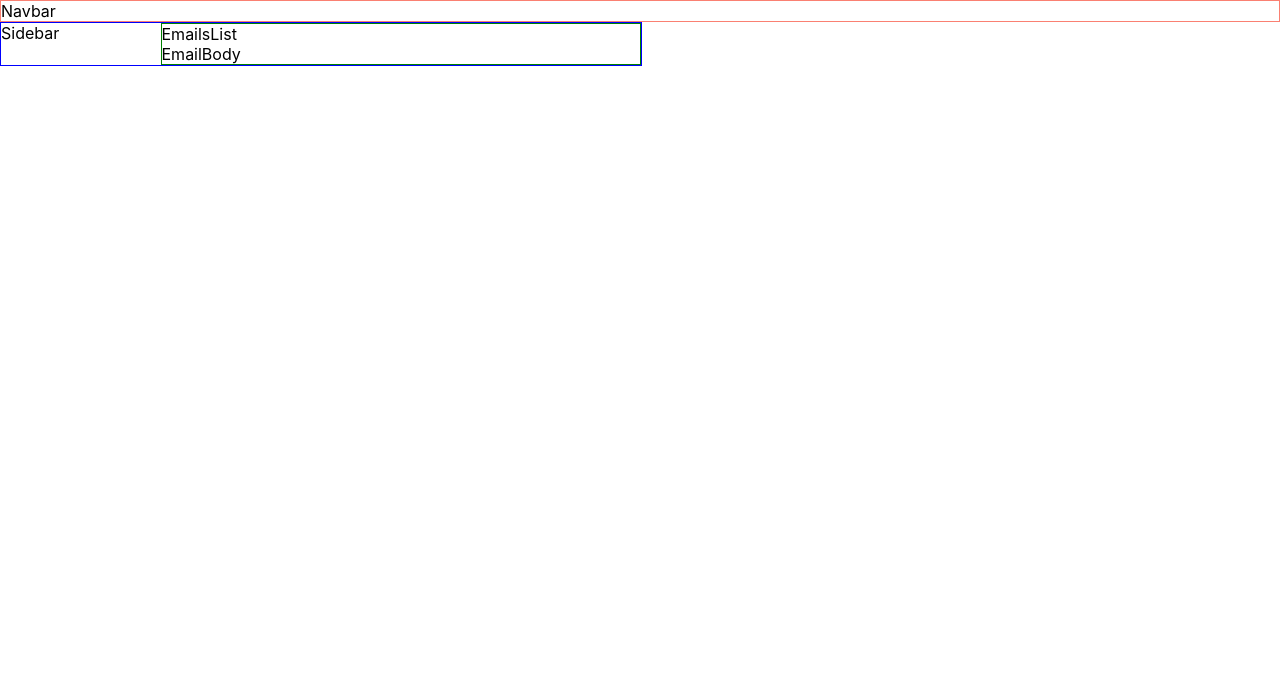
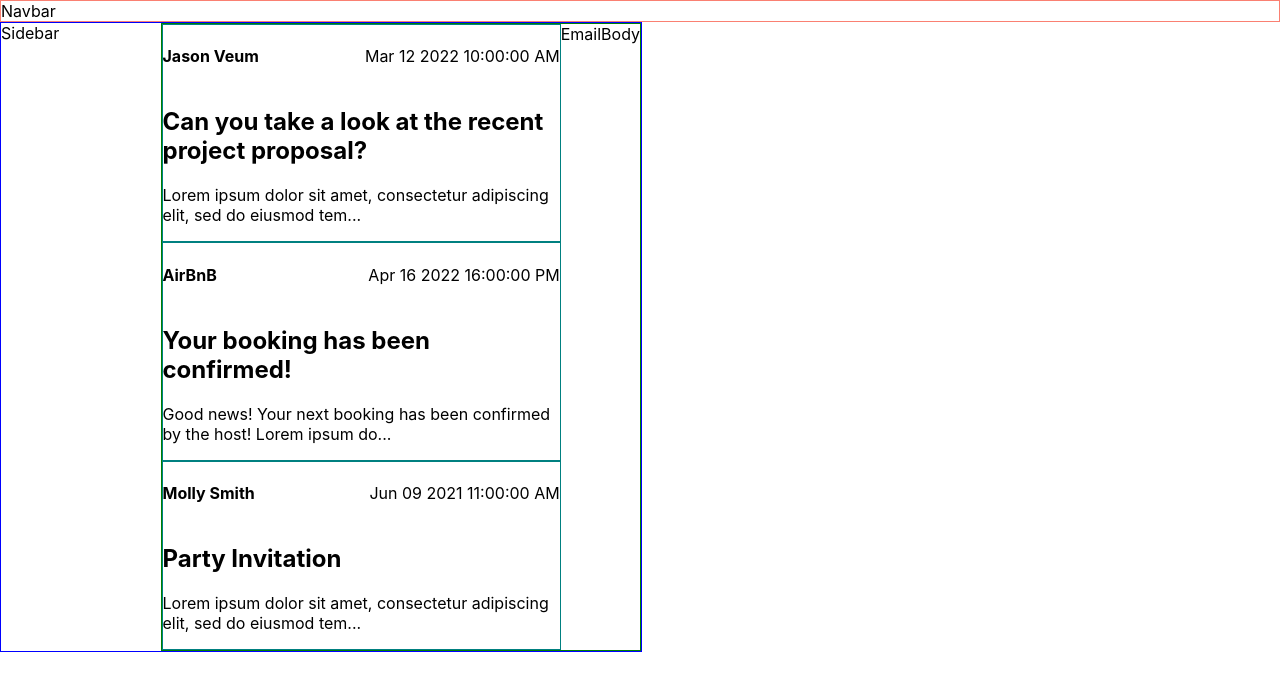
Before and after one commit to alespiridigliozzi/react-email-clone, a React (Create React App) app: page / in a window 1280 px wide. Shown: the top 690 px of the page. Built offline with nearby package versions, Linux system fonts and the light colour scheme.

Commit message:
mapping list of emails to display

```diff
--- a/package.json
+++ b/package.json
@@ -8,6 +8,7 @@
     "@testing-library/user-event": "^13.5.0",
     "react": "^18.0.0",
     "react-dom": "^18.0.0",
+    "react-router-dom": "^6.3.0",
     "react-scripts": "5.0.1",
     "web-vitals": "^2.1.4"
   },
--- a/src/Components/EmailsList/EmailsList.jsx
+++ b/src/Components/EmailsList/EmailsList.jsx
@@ -1,9 +1,25 @@
 import React from 'react'
+import { data } from '../../data/data'
+import './EmailsList.scss'
 
 const EmailsList = () => {
-  return (
-    <div>EmailsList</div>
-  )
+
+    const emailsList = data.map(email => {
+        return (
+            <div className='emails-wrapper' key={email.id}>
+                <div className='emails-wrapper__date'>
+                    <h4>{email.userName}</h4>
+                    <p>{email.date}</p>
+                </div>
+                <h2>{email.email_subject}</h2>
+                <p>{email.email_body1.substring(0, 75)}...</p>
+            </div>
+        )
+    })
+
+    return (
+        <div>{emailsList}</div>
+    )
 }
 
 export default EmailsList
--- a/src/Components/EmailsList/EmailsList.scss
+++ b/src/Components/EmailsList/EmailsList.scss
@@ -0,0 +1,9 @@
+.emails-wrapper {
+    border: 1px solid teal;
+
+    &__date {
+        display: flex;
+        align-items: center;
+        justify-content: space-between;
+    }
+}
--- a/src/Containers/EmailsContainer/EmailsContainer.scss
+++ b/src/Containers/EmailsContainer/EmailsContainer.scss
@@ -1,4 +1,5 @@
 .emails-container {
     border: 1px solid green;
     width: 75%;
+    display: flex;
 }
--- a/src/data/data.js
+++ b/src/data/data.js
@@ -1,4 +1,4 @@
-const data = [
+export const data = [
     {
         id: 1,
         userName: 'Jason Veum',
@@ -20,13 +20,13 @@ const data = [
         importance: 'medium',
         date: 'Apr 16 2022 16:00:00 PM',
         email_subject: 'Your booking has been confirmed!',
-        email_body1: 'Lorem ipsum dolor sit amet, consectetur adipiscing elit, sed do eiusmod tempor incididunt ut labore et dolore magna aliqua.',
+        email_body1: 'Good news! Your next booking has been confirmed by the host! Lorem ipsum dolor sit amet, consectetur adipiscing elit, sed do eiusmod tempor incididunt ut labore et dolore magna aliqua.',
         email_body2: 'Ut enim ad minim veniam, quis nostrud exercitation ullamco laboris nisi ut aliquip ex ea commodo consequat. Duis aute irure dolor in reprehenderit in voluptate velit esse cillum dolore eu fugiat nulla pariatur.',
         email_body3: 'dolor sit amet, consectetur adipiscing elit, sed do eiusmod tempor incididunt ut labore et dolore magna aliqua.',
         email_signature: 'Kind Regards, AirBnB Team'
     },
     {
-        id: 1,
+        id: 3,
         userName: 'Molly Smith',
         email: 'molly-smith@email.com',
         email_type: 'Personal',
```
Also changed, not shown: 1 other file (tests, documents, lock files or other folders).
